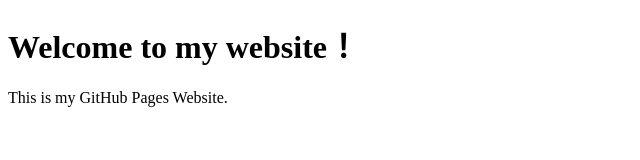
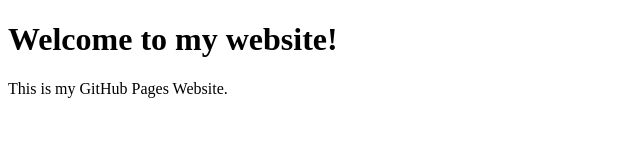
Before and after one commit to rzhan114/Runtan-Zhang.github.io, a plain HTML site: page index.html in a window 1280 px wide. Shown: the whole page, without its empty margins (0-640 px from the left). Drawn offline with Linux system fonts and the light colour scheme.

```diff
--- a/index.html
+++ b/index.html
@@ -2,10 +2,10 @@
 <head>
     <meta charset="UTF-8">
     <meta name="viewport" content="width=device-width, initial-scale=1.0">
-    <title>My Website Website</title>
+    <title>My Website</title>
 </head>
 <body>
-    <h1>Welcome to my website！</h1>
+    <h1>Welcome to my website!</h1>
     <p>This is my GitHub Pages Website.</p>
 </body>
 </html>
```
Also changed, not shown: scripte.js (added), style.css (added).
